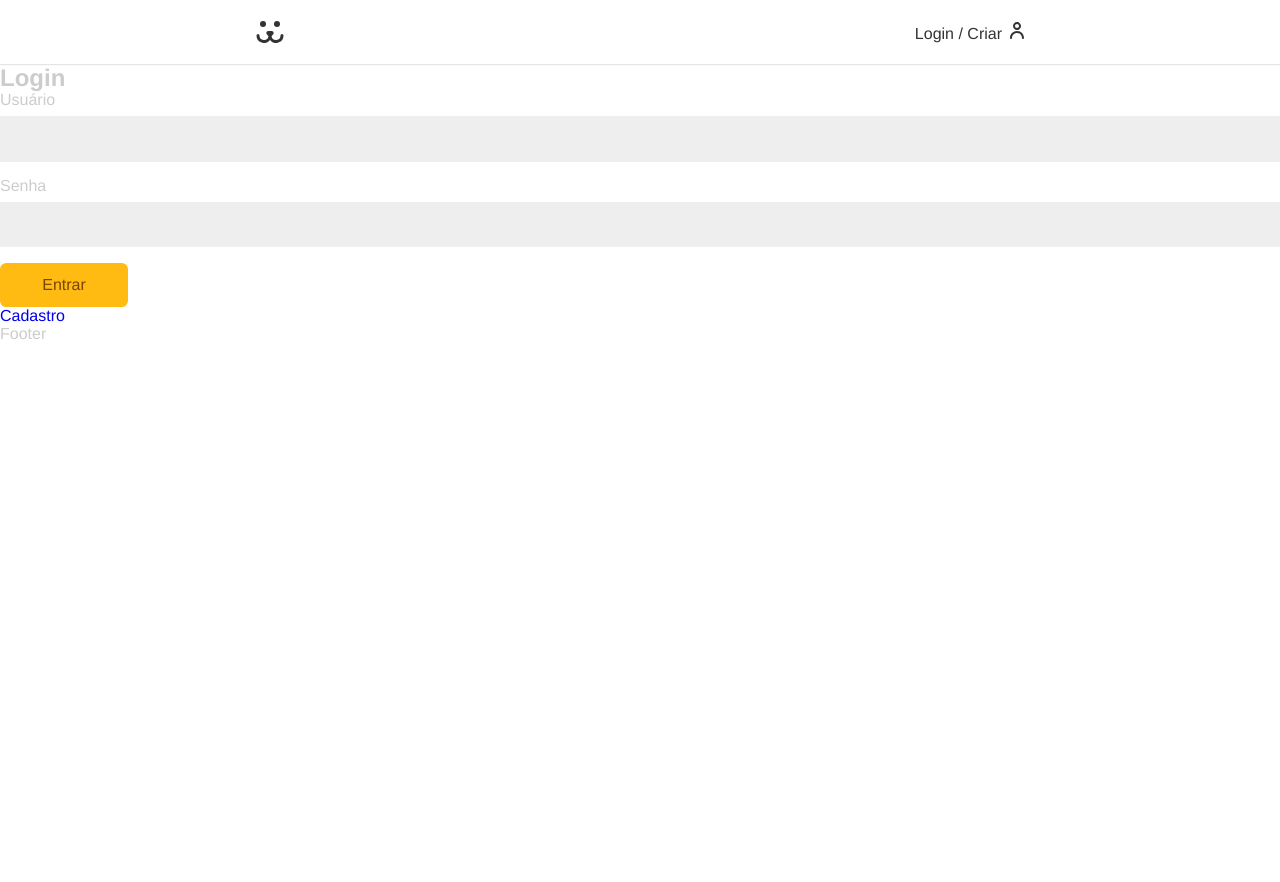
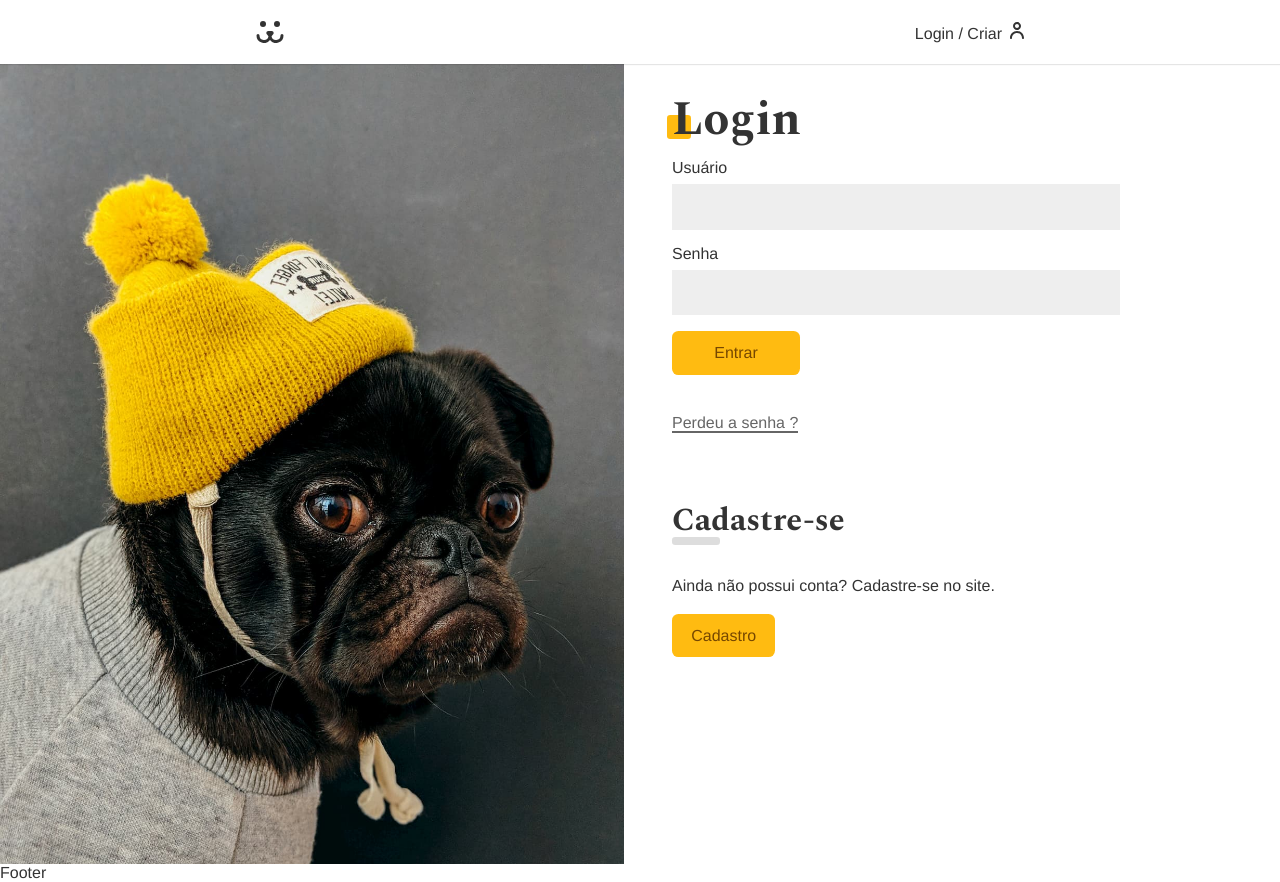
Before and after one commit to LeonardoLobas/Dogs, a React (Vite) app: page /login in a window 1280 px wide. Before the commit the page ends 800 px from the top, so only its background shows below. Built offline with nearby package versions, Linux system fonts and the light colour scheme.

Commit message:
Finalizando tela de login.

```diff
--- a/src/App.css
+++ b/src/App.css
@@ -1,9 +1,13 @@
+
+@import url('https://fonts.googleapis.com/css2?family=Spectral:ital,wght@0,200;0,300;0,400;0,500;0,600;0,700;0,800;1,200;1,300;1,400;1,500;1,600;1,700;1,800&display=swap');
+
+
 * {box-sizing: border-box;}
 body {
     margin: 0px;
-    color: #ccc;
+    color: #333;
     --type-first: Helvetica,Arial,sans-serif;
-    --type-second: 'Spectral',Georgia;
+    --type-second: 'Spectral',georgia;
     font-family: var(--type-first);
     padding-top: 4rem;
 }
@@ -20,6 +24,8 @@ ul,li {
 
 a{
     text-decoration: none;
+    color: #333;
+
 }
 
 img{
@@ -39,3 +45,39 @@ button,input {
     padding: 0 1rem;
     margin: 0 auto;
 }
+
+.title {
+    font-family: var(--type-second);
+    line-height: 1;
+    font-size: 3rem;
+    margin: 1rem 0;
+    position: relative;
+    z-index: 1;
+}
+
+.title::after {
+    content: '';
+    display: block;
+    width: 1.5rem;
+    height: 1.5rem;
+    background: #fb1;
+    position: absolute;
+    bottom: 5px;
+    left: -5px;
+    border-radius: 0.2rem;
+    z-index: -1;
+
+}
+
+.anime-left {
+    opacity: 0;
+    transform: translateX(-20px);
+    animation: anime-left .6s forwards;
+}
+
+@keyframes anime-left {
+    to{
+        opacity: 1;
+        transform: initial;
+    }
+}
--- a/src/Components/Header.jsx
+++ b/src/Components/Header.jsx
@@ -5,7 +5,7 @@ import Dogs from "../Assets/dogs.svg";
 import { UserContext } from "../Usercontext";
 
 const Header = () => {
-    const { data } = React.useContext(UserContext);
+    const { data, userLogout } = React.useContext(UserContext);
     return (
         <header className={styles.header}>
             <nav className={`${styles.nav} container`}>
@@ -13,7 +13,8 @@ const Header = () => {
                     <img src={Dogs} alt="ImgDog" />
                 </Link>
                 {data ? (
-                    <Link className={styles.login} to="/conta">
+                    <Link className={styles.login} to="/login">
+                        <button onClick={userLogout}>Sair</button>
                         {data.nome}
                     </Link>
                 ) : (
--- /dev/null
+++ b/src/Components/Helper/Error.jsx
@@ -0,0 +1,8 @@
+import React from "react";
+
+const Error = ({ error }) => {
+    if (!error) return null;
+    return <p style={{ color: "#f31", margin: "1rem 0" }}>{error}</p>;
+};
+
+export default Error;
--- a/src/Components/Login/Login.jsx
+++ b/src/Components/Login/Login.jsx
@@ -1,12 +1,18 @@
 import React from "react";
 import LoginForm from "./LoginForm";
-import { Link, Outlet } from "react-router-dom";
+import { Link, Navigate, Outlet } from "react-router-dom";
+import { UserContext } from "../../Usercontext";
+import styles from "./Login.module.css";
 
 const Login = () => {
+    const { login } = React.useContext(UserContext);
+    if (login === true) return <Navigate to="/" />;
     return (
-        <div>
-            <Outlet />
-        </div>
+        <section className={styles.login}>
+            <div className={styles.forms}>
+                <Outlet />
+            </div>
+        </section>
     );
 };
 
--- /dev/null
+++ b/src/Components/Login/Login.module.css
@@ -0,0 +1,31 @@
+.login {
+    display: grid;
+    grid-template-columns: 1fr 1fr;
+    min-height: 100vh;
+    gap: 2rem;
+}
+
+.login::before {
+    display: block;
+    content: '';
+    background: url('../../Assets/login.jpg') no-repeat center center;
+    background-size: cover;
+}
+
+.forms {
+    max-width: 30rem;
+    padding: 1rem;
+}
+
+@media (max-width:40rem) {
+    .login{
+        grid-template-columns: 1fr;
+    }
+    .login::before {
+        display: none;
+    }
+    .forms{
+        max-width: 100%;
+    }
+
+}
--- a/src/Components/Login/LoginForm.jsx
+++ b/src/Components/Login/LoginForm.jsx
@@ -5,11 +5,14 @@ import Button from "../Forms/Button";
 import useForm from "../../Hooks/useForm";
 import { USER_GET } from "../../api";
 import { UserContext } from "../../Usercontext";
+import Error from "../Helper/Error";
+import styles from "./LoginForm.module.css";
+import stylesBtn from "../Forms/Button.module.css";
 
 const LoginForm = () => {
     const username = useForm();
     const password = useForm();
-    const { userLogin } = React.useContext(UserContext);
+    const { userLogin, error, loading } = React.useContext(UserContext);
 
     async function handleSubmit(event) {
         event.preventDefault();
@@ -19,9 +22,9 @@ const LoginForm = () => {
     }
 
     return (
-        <section>
-            <h1>Login</h1>
-            <form action="" onSubmit={handleSubmit}>
+        <section className="anime-left">
+            <h1 className="title">Login</h1>
+            <form className={styles.form} onSubmit={handleSubmit}>
                 <Input
                     type="text"
                     name="username"
@@ -34,9 +37,23 @@ const LoginForm = () => {
                     label="Senha"
                     {...password}
                 />
-                <Button>Entrar</Button>
+                {loading ? (
+                    <Button>Carregando...</Button>
+                ) : (
+                    <Button>Entrar</Button>
+                )}
+                <Error error={error} />
             </form>
-            <Link to="/login/criar">Cadastro</Link>
+            <Link className={styles.perdeu} to="/login/perdeu">
+                Perdeu a senha ?
+            </Link>
+            <div className={styles.cadastros}>
+                <h2 className={styles.subtitles}>Cadastre-se</h2>
+                <p>Ainda não possui conta? Cadastre-se no site.</p>
+                <Link className={stylesBtn.button} to="/login/criar">
+                    Cadastro
+                </Link>
+            </div>
         </section>
     );
 };
--- /dev/null
+++ b/src/Components/Login/LoginForm.module.css
@@ -0,0 +1,42 @@
+.form {
+    margin-bottom: 2rem;
+}
+
+.perdeu {
+    display:inline-block;
+    color:#666;
+    padding: 0.5rem 0;
+    line-height: 1;
+}
+
+.perdeu::after {
+    content: '';
+    height: 2px;
+    width: 100%;
+    background: currentColor;
+    display: block;
+}
+
+.cadastros {
+    margin-top: 4rem;
+}
+
+.cadastros p {
+    margin-top: 2rem;
+    margin-bottom: 2rem;
+}
+
+.subtitles {
+    font-family: var(--type-second);
+    line-height: 1;
+    font-size: 2rem;
+}
+
+.subtitles::after {
+    content: '';
+    display: block;
+    background: #ddd;
+    height: 0.5rem;
+    width: 3rem;
+    border-radius: 0.2rem;
+}
--- a/src/Usercontext.jsx
+++ b/src/Usercontext.jsx
@@ -1,5 +1,6 @@
 import React from "react";
-import { TOKEN_POST, USER_GET } from "./api";
+import { TOKEN_POST, USER_GET, TOKEN_VALIDATE_POST } from "./api";
+import { useNavigate } from "react-router-dom";
 
 // UserContext armazena as informações entre os componentes.
 
@@ -11,6 +12,44 @@ export const UserStorage = ({ children }) => {
     const [login, setLogin] = React.useState(null);
     const [loading, setLoading] = React.useState(false);
     const [error, setError] = React.useState(null);
+    const navigate = useNavigate();
+
+    const userLogout = React.useCallback(
+        async function () {
+            setData(null);
+            setError(null);
+            setLoading(false);
+            setLogin(false);
+            window.localStorage.removeItem("token");
+            navigate("/login");
+        },
+        [navigate]
+    );
+
+    async function getUser(token) {
+        const { url, options } = USER_GET(token);
+        const tokenRes = await fetch(url, options);
+        const json = await tokenRes.json();
+        setData(json);
+        setLogin(true);
+    }
+
+    async function userLogin(username, password) {
+        try {
+            const { url, options } = TOKEN_POST({ username, password });
+            const tokenRes = await fetch(url, options);
+            if (!tokenRes.ok) throw new Error(`Error:${tokenRes.statusText}`);
+            const { token } = await tokenRes.json();
+            window.localStorage.setItem("token", token);
+            await getUser(token);
+            navigate("/");
+        } catch (error) {
+            setError(error.message);
+            setLogin(false);
+        } finally {
+            setLoading(false);
+        }
+    }
 
     React.useEffect(() => {
         async function autoLogin() {
@@ -24,31 +63,19 @@ export const UserStorage = ({ children }) => {
                     if (!response.ok) throw new Error("Token inválido");
                     await getUser(token);
                 } catch (erro) {
+                    userLogout();
                 } finally {
                     setLoading(false);
                 }
             }
         }
-    });
-
-    async function getUser(token) {
-        const { url, options } = USER_GET(token);
-        const tokenRes = await fetch(url, options);
-        const json = await tokenRes.json();
-        setData(json);
-        setLogin(true);
-    }
-
-    async function userLogin(username, password) {
-        const { url, options } = TOKEN_POST({ username, password });
-        const tokenRes = await fetch(url, options);
-        const { token } = await tokenRes.json();
-        window.localStorage.setItem("token", token);
-        getUser(token);
-    }
+        autoLogin();
+    }, [userLogout]);
 
     return (
-        <UserContext.Provider value={{ userLogin, data }}>
+        <UserContext.Provider
+            value={{ userLogin, data, userLogout, error, loading, login }}
+        >
             {children}
         </UserContext.Provider>
     );
--- a/src/api.jsx
+++ b/src/api.jsx
@@ -12,6 +12,19 @@ export function TOKEN_POST(body) {
         },
     };
 }
+
+export function TOKEN_VALIDATE_POST(token) {
+    return {
+        url: API_URL + "/jwt-auth/v1/token/validate",
+        options: {
+            method: "POST",
+            headers: {
+                Authorization: "Bearer " + token,
+            },
+        },
+    };
+}
+
 export function USER_GET(token) {
     return {
         url: API_URL + "/api/user/",
```
